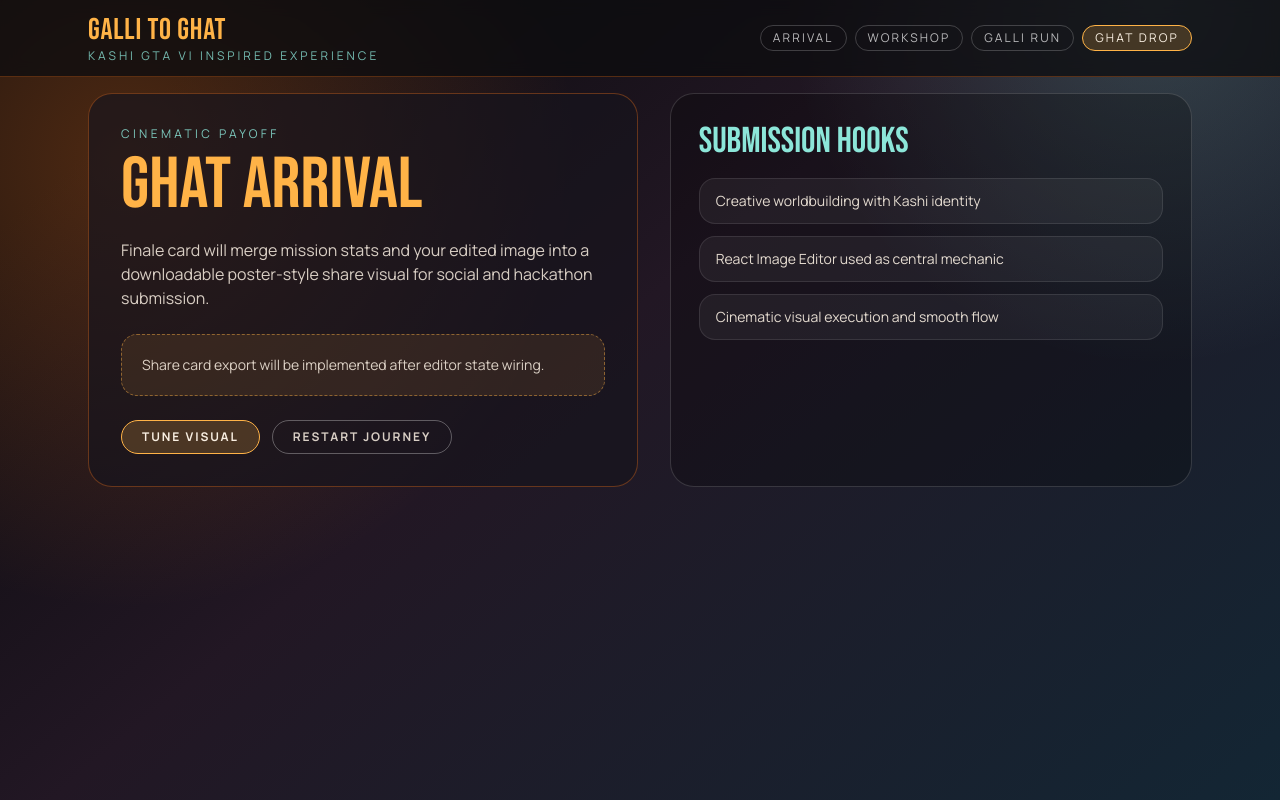
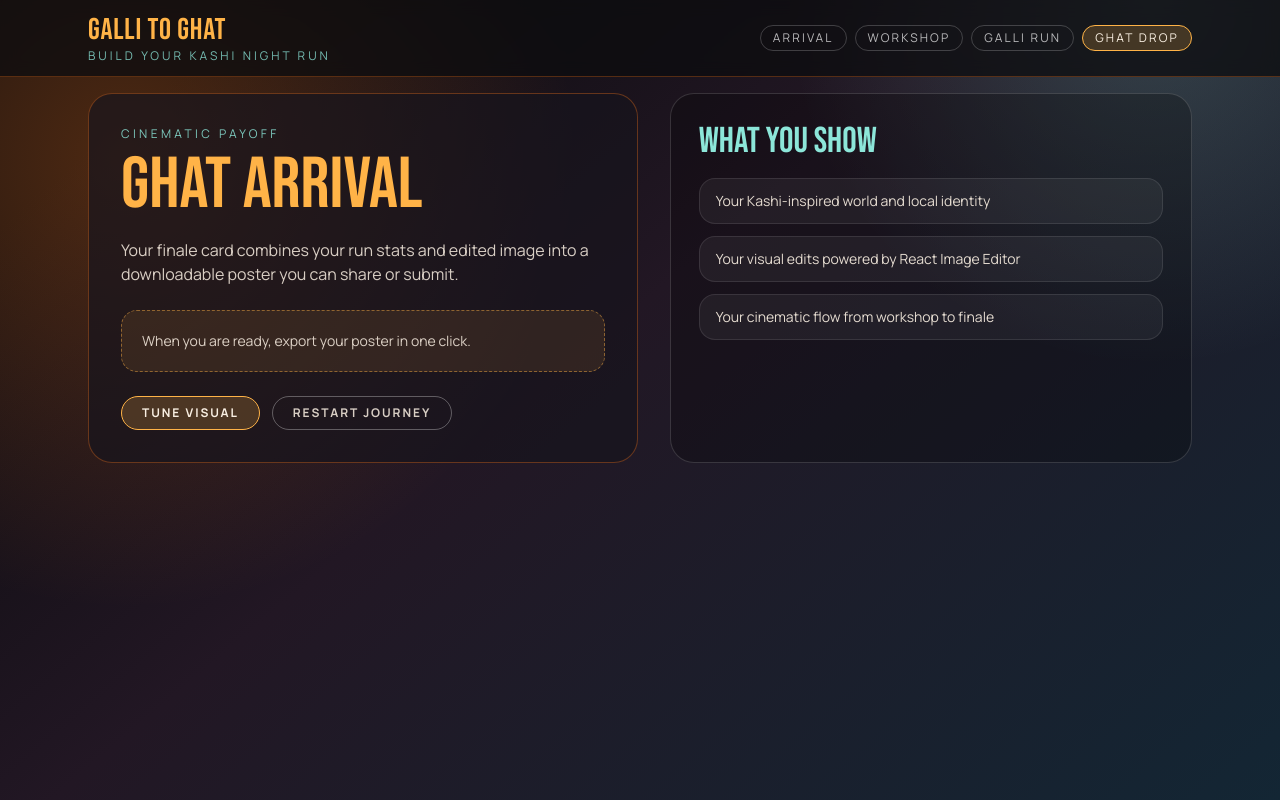
Before and after one commit to 5war00p/kashi-galli-gta-vi, a React (Vite) app: page /finale in a window 1280 px wide. Built offline with nearby package versions, Linux system fonts and the light colour scheme.

Commit message:
chore: refactor text copies

```diff
--- a/src/App.tsx
+++ b/src/App.tsx
@@ -39,7 +39,7 @@ function App() {
               Galli to Ghat
             </p>
             <p className="text-xs uppercase tracking-[0.25em] text-teal-200/80">
-              Kashi GTA VI Inspired Experience
+              Build Your Kashi Night Run
             </p>
           </div>
           <nav className="flex items-center gap-2">
--- a/src/pages/EditorPage.tsx
+++ b/src/pages/EditorPage.tsx
@@ -64,29 +64,6 @@ function EditorPage() {
     }
   }
 
-  const downloadSavedImage = async () => {
-    if (!savedImage) {
-      setStatus('Nothing to download yet. Capture from editor first.')
-      return
-    }
-
-    try {
-      const response = await fetch(savedImage)
-      const blob = await response.blob()
-      const objectUrl = URL.createObjectURL(blob)
-      const link = document.createElement('a')
-      link.href = objectUrl
-      link.download = 'kashi-galli-edited.png'
-      document.body.appendChild(link)
-      link.click()
-      link.remove()
-      URL.revokeObjectURL(objectUrl)
-      setStatus('Download started.')
-    } catch {
-      setStatus('Download failed. Please try capturing again.')
-    }
-  }
-
   return (
     <section className="grid gap-6 lg:grid-cols-12 lg:gap-8">
       <article className="rounded-3xl border border-saffron-500/35 bg-ink-900/70 p-6 sm:p-8 lg:col-span-8">
@@ -98,8 +75,8 @@ function EditorPage() {
           <span className="block text-sand-100">Workshop</span>
         </h2>
         <p className="mt-4 max-w-xl text-sand-100/85">
-          This panel will host React Image Editor as the core mission prep tool.
-          Your edited output will be saved and used across mission and finale scenes.
+          Use this editor to shape your look before the run. Save your visual here,
+          then carry it into both the mission and finale scenes.
         </p>
 
         <div className="mt-6 rounded-2xl border border-white/20 bg-black/30 p-4 text-sm text-sand-100/85">
@@ -138,13 +115,6 @@ function EditorPage() {
               alt="Edited mission visual"
               className="h-48 w-full rounded-xl object-cover"
             />
-            <button
-              type="button"
-              onClick={downloadSavedImage}
-              className="mt-3 inline-block rounded-full border border-teal-200 bg-teal-200/20 px-4 py-2 text-xs font-bold uppercase tracking-[0.16em] text-teal-100"
-            >
-              Download Edited Image
-            </button>
           </div>
         )}
 
--- a/src/pages/FinalePage.tsx
+++ b/src/pages/FinalePage.tsx
@@ -13,8 +13,8 @@ function FinalePage() {
 
     try {
       const canvas = document.createElement('canvas')
-      canvas.width = 1200
-      canvas.height = 1600
+      canvas.width = 1320
+      canvas.height = 1540
       const context = canvas.getContext('2d')
       if (!context) {
         return
@@ -53,7 +53,7 @@ function FinalePage() {
 
       context.fillStyle = '#f9efe2'
       context.font = '600 42px Manrope, Arial, sans-serif'
-      context.fillText('KASHI AFTER DARK RUN SUMMARY', 80, 208)
+      context.fillText('KASHI NIGHT RUN // FINAL CUT', 80, 208)
 
       context.fillStyle = 'rgba(0, 0, 0, 0.58)'
       context.fillRect(80, 1130, canvas.width - 160, 360)
@@ -74,12 +74,12 @@ function FinalePage() {
 
       statLine('SCORE', scoreValue, 120, 1200)
       statLine('DODGES', dodgeValue, 120, 1320)
-      statLine('HITS', hitValue, 620, 1200)
-      statLine('RESULT', resultValue, 620, 1320)
+      statLine('HITS', hitValue, 700, 1200)
+      statLine('RESULT', resultValue, 700, 1320)
 
       context.fillStyle = '#ffb347'
       context.font = '700 28px Manrope, Arial, sans-serif'
-      context.fillText('BUILD WITH REACT IMAGE EDITOR CHALLENGE', 120, 1465)
+      context.fillText('#BuiltWithImageEditor', 120, 1465)
 
       const dataUrl = canvas.toDataURL('image/png')
       const link = document.createElement('a')
@@ -103,13 +103,12 @@ function FinalePage() {
           Ghat Arrival
         </h2>
         <p className="mt-4 max-w-xl text-sand-100/85">
-          Finale card will merge mission stats and your edited image into a
-          downloadable poster-style share visual for social and hackathon
-          submission.
+          Your finale card combines your run stats and edited image into a
+          downloadable poster you can share or submit.
         </p>
 
         <div className="mt-6 rounded-2xl border border-dashed border-saffron-300/45 bg-saffron-300/10 p-5 text-sm text-sand-100/85">
-          Share card export will be implemented after editor state wiring.
+          When you are ready, export your poster in one click.
         </div>
 
         {editedImage && (
@@ -170,17 +169,17 @@ function FinalePage() {
 
       <aside className="rounded-3xl border border-white/15 bg-black/25 p-6 sm:p-7">
         <p className="font-display text-4xl uppercase text-teal-200">
-          Submission Hooks
+          What You Show
         </p>
         <ul className="mt-4 space-y-3 text-sm text-sand-100/90">
           <li className="rounded-2xl border border-white/10 bg-white/5 px-4 py-3">
-            Creative worldbuilding with Kashi identity
+            Your Kashi-inspired world and local identity
           </li>
           <li className="rounded-2xl border border-white/10 bg-white/5 px-4 py-3">
-            React Image Editor used as central mechanic
+            Your visual edits powered by React Image Editor
           </li>
           <li className="rounded-2xl border border-white/10 bg-white/5 px-4 py-3">
-            Cinematic visual execution and smooth flow
+            Your cinematic flow from workshop to finale
           </li>
         </ul>
       </aside>
--- a/src/pages/LandingPage.tsx
+++ b/src/pages/LandingPage.tsx
@@ -55,8 +55,8 @@ function LandingPage() {
         </ul>
 
         <div className="mt-5 rounded-2xl border border-saffron-500/30 bg-saffron-500/10 px-4 py-3 text-sm text-sand-100/90">
-          React Image Editor will power your vehicle or avatar customization in the
-          next screen.
+          Head to the next screen to customize your ride or avatar with React Image
+          Editor.
         </div>
       </aside>
     </section>
--- a/src/pages/MissionPage.tsx
+++ b/src/pages/MissionPage.tsx
@@ -111,12 +111,12 @@ function MissionPage() {
           Galli Run
         </h2>
         <p className="mt-4 max-w-xl text-sand-100/85">
-          Mission prototype will be a short dodge-run sequence. We will inject the
-          customized visual into the mission HUD for instant player identity.
+          Play a short dodge-run through the gallis. Your saved visual appears in
+          the mission HUD so the run feels like yours.
         </p>
 
         <div className="mt-6 rounded-2xl border border-teal-200/30 bg-teal-200/10 p-4 text-sm text-sand-100/90">
-          ETA to ghat: 90s. Keep momentum, avoid collisions, and hit the riverfront
+          ETA to ghat: 45s. Keep momentum, avoid collisions, and hit the riverfront
           before the bell drop.
         </div>
 
```
